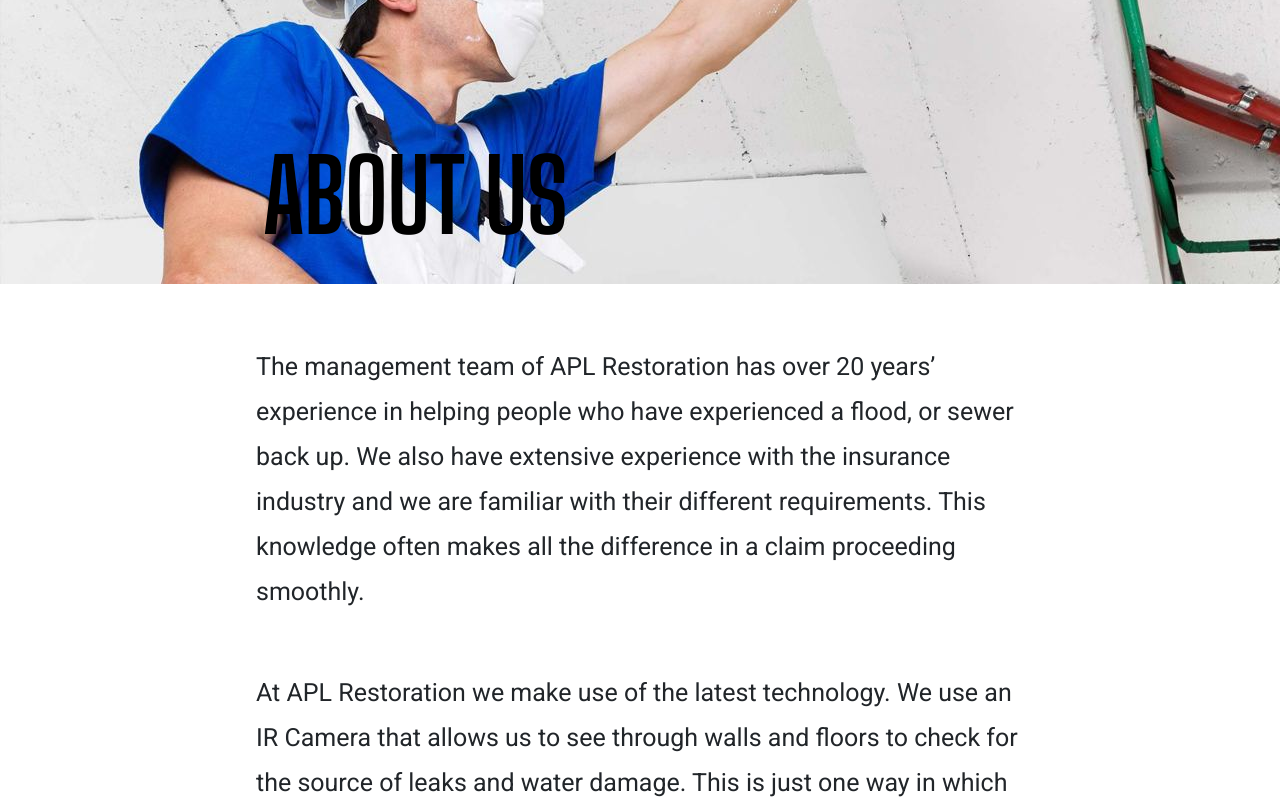
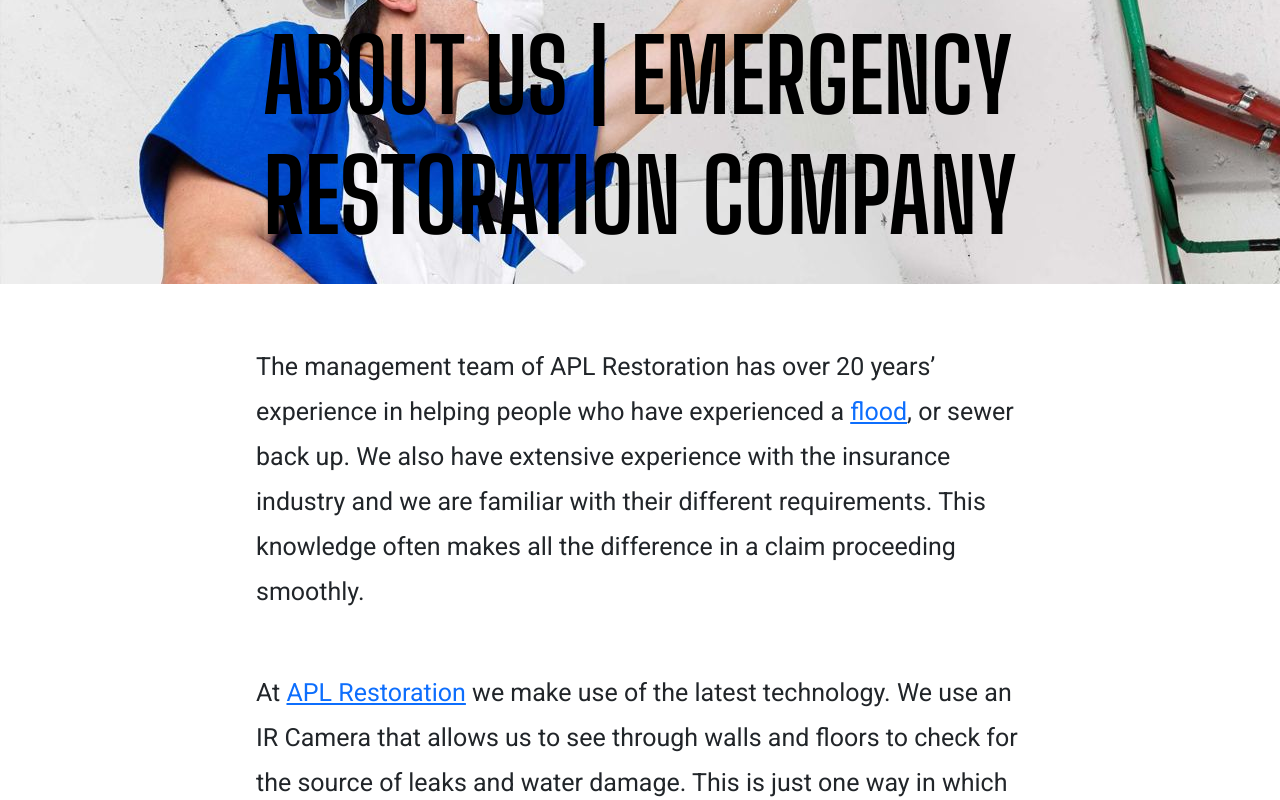
Before and after one commit to aplrestoration/apl-react, a React (Create React App) app: page /about in a window 1280 px wide. Shown: the part 360-1160 px from the top of the page. Built offline with nearby package versions, Linux system fonts and the light colour scheme.

Commit message:
SEO Changes - OG, internal links, others

```diff
--- a/src/SeoTags.js
+++ b/src/SeoTags.js
@@ -10,7 +10,20 @@ const seoTags = {
             {
                 "property":"og:title",
                 "content":"Drywall Repair | Flooring Installation - APL Restoration Vancouver"
-            }
+            },
+            {
+                "property":"og:site_name",
+                "content":"APL Restoration"
+            },
+            {
+                "property":"og:description",
+                "content":"Flood, Fire, Emergency? We’re here to help you restore and renovate, any time, day or night. Call us today for emergency damage restoration in Vancouver!"
+            },
+            {
+                "property": "og:type",
+                "content": "website",
+            },
+
         ],
     },
     "/drywall-service": {
@@ -24,7 +37,20 @@ const seoTags = {
             {
                 "property":"og:title",
                 "content":"Drywall Repair Vancouver | DryWall Service - APL Restoration"
-            }
+            },
+            {
+                "property": "og:type",
+                "content": "website",
+            },
+            {
+                "property":"og:site_name",
+                "content":"APL Restoration"
+            },
+            {
+                "property":"og:description",
+                "content":"The team here at APL Restoration Ltd has a lot of expertise in drywall repairs. We will patch-up and repaint your damaged drywall. Call us today!"
+            },
+
         ],
     },
     "/emergency-response": {
@@ -34,7 +60,20 @@ const seoTags = {
             {
                 "property": "og:url",
                 "content": "https://www.aplrestoration.ca/emergency-respose"
-            }
+            },
+            {
+                "property": "og:type",
+                "content": "website",
+            },
+            {
+                "property":"og:site_name",
+                "content":"APL Restoration"
+            },
+            {
+                "property":"og:description",
+                "content":"Whatever the cause, APL Restoration professional damage restoration services are available 365 days a year, 24 hours a day to respond to an emergency."
+            },
+
         ]
     },
     "/door-and-trimworks": {
@@ -44,7 +83,16 @@ const seoTags = {
             {
                 "property": "og:url",
                 "content": "https://www.aplrestoration.ca/door-and-trimworks"
-            }
+            },
+            {
+                "property": "og:type",
+                "content": "website",
+            },
+            {
+                "property":"og:site_name",
+                "content":"APL Restoration"
+            },
+
         ]
     },
     "/floor-installation": {
@@ -58,7 +106,16 @@ const seoTags = {
             {
                 "property":"og:title",
                 "content":"Flooring Installation Vancouver | HardWood | Laminate | Carpeting"
-            }
+            },
+            {
+                "property": "og:type",
+                "content": "website",
+            },
+            {
+                "property":"og:site_name",
+                "content":"APL Restoration"
+            },
+
         ]
     },
     "/tiling": {
@@ -68,7 +125,16 @@ const seoTags = {
             {
                 "property": "og:url",
                 "content": "https://www.aplrestoration.ca/tiling"
-            }
+            },
+            {
+                "property": "og:type",
+                "content": "website",
+            },
+            {
+                "property":"og:site_name",
+                "content":"APL Restoration"
+            },
+
         ]
     },
     "/painting": {
@@ -78,7 +144,16 @@ const seoTags = {
             {
                 "property": "og:url",
                 "content": "https://www.aplrestoration.ca/painting"
-            }
+            },
+            {
+                "property": "og:type",
+                "content": "website",
+            },
+            {
+                "property":"og:site_name",
+                "content":"APL Restoration"
+            },
+
         ]
     },
     "/basement-finishing": {
@@ -88,7 +163,16 @@ const seoTags = {
             {
                 "property": "og:url",
                 "content": "https://www.aplrestoration.ca/basement-finishing"
-            }
+            },
+            {
+                "property": "og:type",
+                "content": "website",
+            },
+            {
+                "property":"og:site_name",
+                "content":"APL Restoration"
+            },
+
         ]
     },
     "/demolition": {
@@ -98,7 +182,16 @@ const seoTags = {
             {
                 "property": "og:url",
                 "content": "https://www.aplrestoration.ca/demolition"
-            }
+            },
+            {
+                "property": "og:type",
+                "content": "website",
+            },
+            {
+                "property":"og:site_name",
+                "content":"APL Restoration"
+            },
+
         ]
     },
     "/bathroom-finishing": {
@@ -108,7 +201,16 @@ const seoTags = {
             {
                 "property": "og:url",
                 "content": "https://www.aplrestoration.ca/bathroom-finishing"
-            }
+            },
+            {
+                "property": "og:type",
+                "content": "website",
+            },
+            {
+                "property":"og:site_name",
+                "content":"APL Restoration"
+            },
+
         ]
     },
     "/water-and-flood": {
@@ -118,7 +220,16 @@ const seoTags = {
             {
                 "property": "og:url",
                 "content": "https://www.aplrestoration.ca/water-and-flood"
-            }
+            },
+            {
+                "property": "og:type",
+                "content": "website",
+            },
+            {
+                "property":"og:site_name",
+                "content":"APL Restoration"
+            },
+
         ]
     },
     "/biohazard-redemption": {
@@ -128,7 +239,16 @@ const seoTags = {
             {
                 "property": "og:url",
                 "content": "https://www.aplrestoration.ca/biohazard-redmemption"
-            }
+            },
+            {
+                "property": "og:type",
+                "content": "website",
+            },
+            {
+                "property":"og:site_name",
+                "content":"APL Restoration"
+            },
+
         ]
     },
     "/fire-and-smoke": {
@@ -138,7 +258,16 @@ const seoTags = {
             {
                 "property": "og:url",
                 "content": "https://www.aplrestoration.ca/fire-and-smoke"
-            }
+            },
+            {
+                "property": "og:type",
+                "content": "website",
+            },
+            {
+                "property":"og:site_name",
+                "content":"APL Restoration"
+            },
+
         ]
     },
     "/who-we-serve": {
@@ -148,7 +277,16 @@ const seoTags = {
             {
                 "property": "og:url",
                 "content": "https://www.aplrestoration.ca/who-we-serve"
-            }
+            },
+            {
+                "property": "og:type",
+                "content": "website",
+            },
+            {
+                "property":"og:site_name",
+                "content":"APL Restoration"
+            },
+
         ]
     },
     "/where-we-serve": {
@@ -158,17 +296,35 @@ const seoTags = {
             {
                 "property": "og:url",
                 "content": "https://www.aplrestoration.ca/where-we-serve"
-            }
+            },
+            {
+                "property": "og:type",
+                "content": "website",
+            },
+            {
+                "property":"og:site_name",
+                "content":"APL Restoration"
+            },
+
         ]
     },
     "/about": {
-        "title": "Abous Us | Restoration Company | Drywall Repair",
-        "description": "The management team of APL Restoration has over 20 years’ experience in helping people who have experienced a flood, or sewer back up.",
+        "title": "Abous Us | Emergency Restoration Company | Drywall Repair",
+        "description": "The team of APL has over 20 years of experience in helping people in a flood or sewer backup. We are the Emergency Restoration Company in the Vancouver area",
         "meta": [
             {
                 "property": "og:url",
                 "content": "https://www.aplrestoration.ca/about"
-            }
+            },
+            {
+                "property": "og:type",
+                "content": "website",
+            },
+            {
+                "property":"og:site_name",
+                "content":"APL Restoration"
+            },
+
         ]
     }
 }
--- a/src/pages/About.js
+++ b/src/pages/About.js
@@ -9,20 +9,20 @@ const About = () => {
         style={{ backgroundImage: `url(${bg})` }}
       >
         <div className="page-text-container">
-          <h1 className="page-title">About Us</h1>
+          <h1 className="page-title">About Us | Emergency Restoration Company</h1>
         </div>
       </div>
 
       <div className="page-text-container">
         <p>
           The management team of APL Restoration has over 20 years’ experience
-          in helping people who have experienced a flood, or sewer back up. We
+          in helping people who have experienced a <a href="https://www.aplrestoration.ca/water-and-flood">flood</a>, or sewer back up. We
           also have extensive experience with the insurance industry and we are
           familiar with their different requirements. This knowledge often makes
           all the difference in a claim proceeding smoothly.
         </p>
         <p>
-          At APL Restoration we make use of the latest technology. We use an IR
+          At <a href="https://www.aplrestoration.ca/">APL Restoration</a> we make use of the latest technology. We use an IR
           Camera that allows us to see through walls and floors to check for the
           source of leaks and water damage. This is just one way in which we use
           technology to address water problems. We also work with an extensive
```
Also changed, not shown: src/components/Footer.js (+2 -0 lines).
